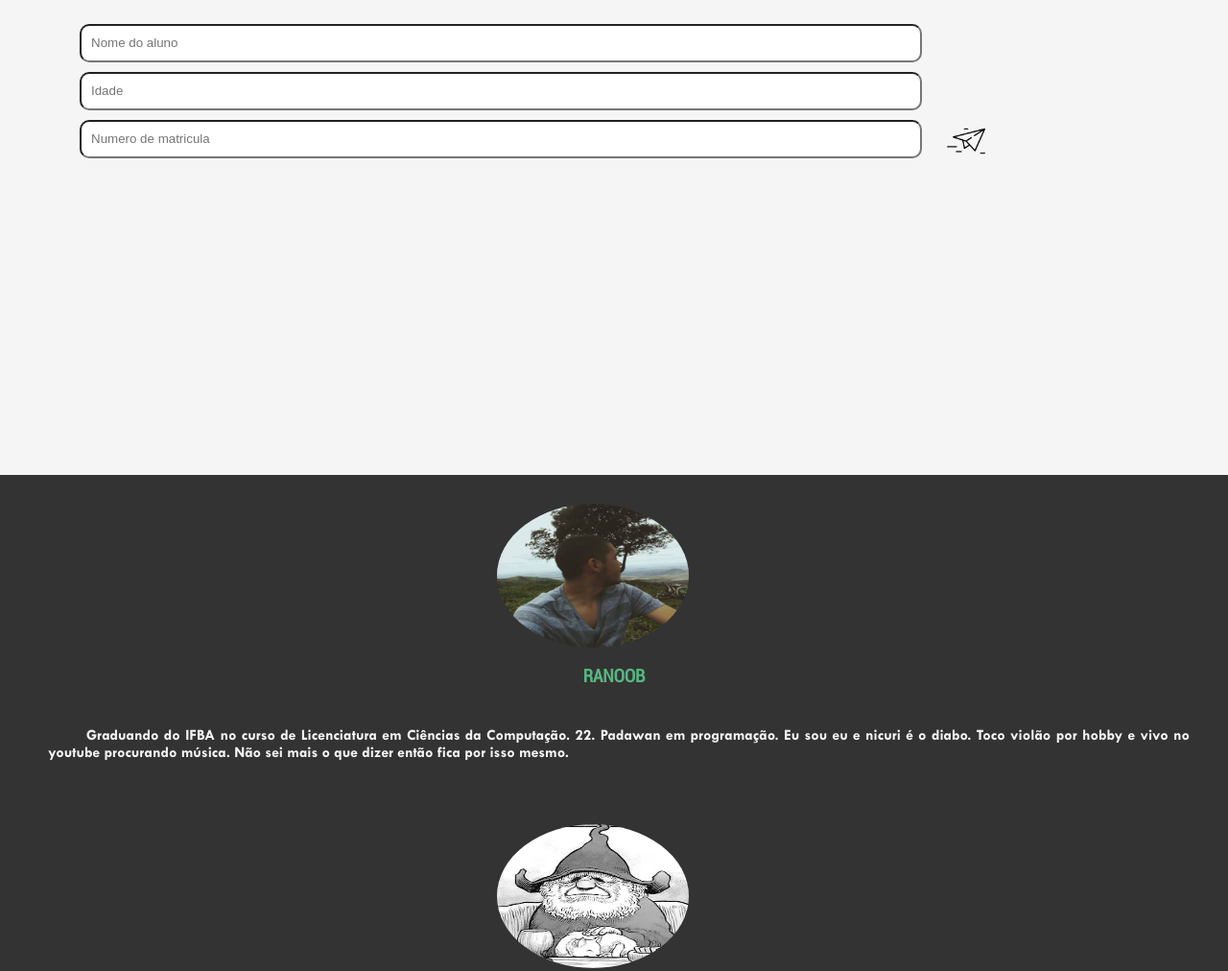
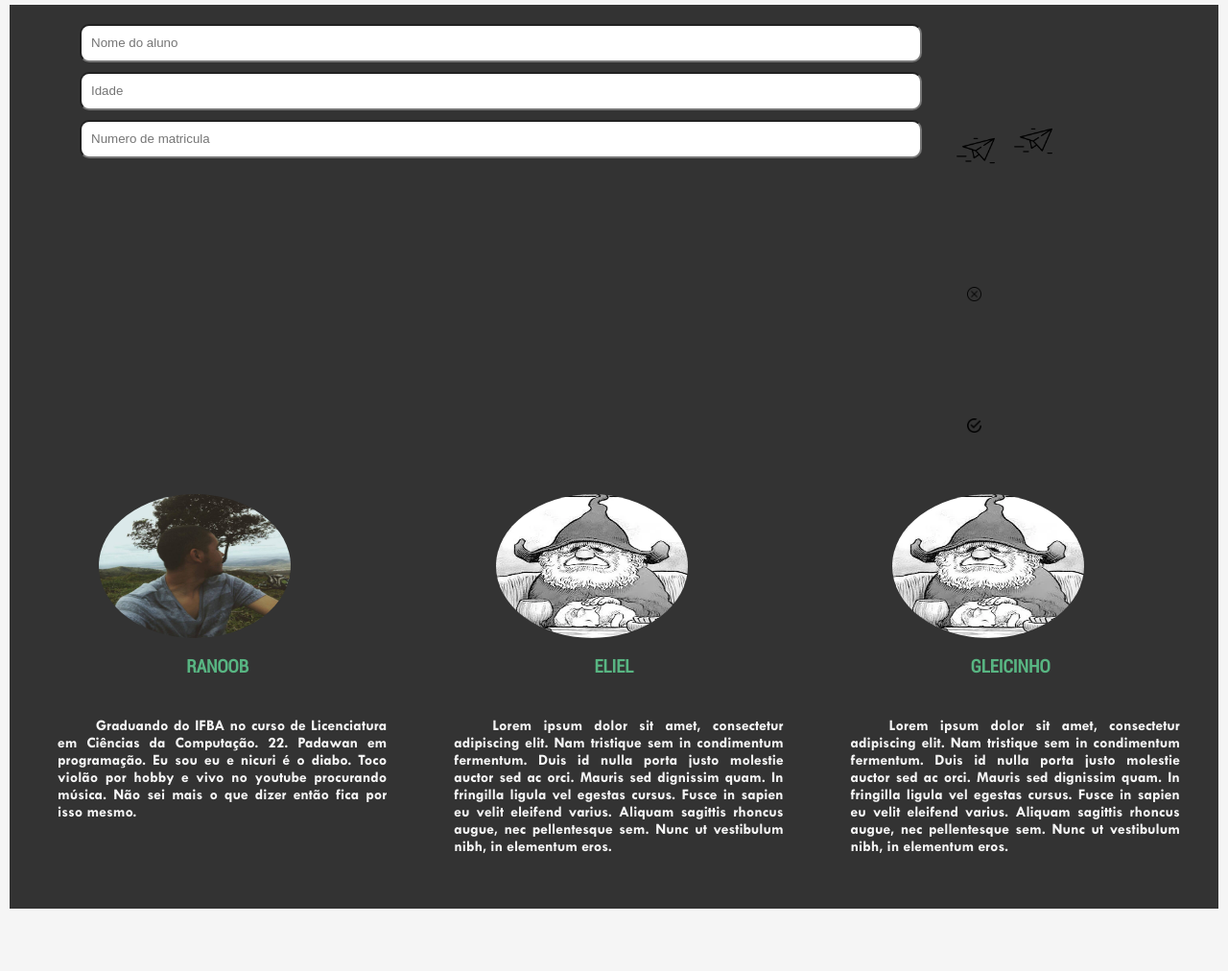
Before and after one commit to 2017-1-LCC/minicurso-javascript, a plain HTML site: page crud-example-js/index.html in a window 1280 px wide. Shown: the part 180-1192 px from the top of the page at 96% size. Drawn offline with Linux system fonts and the light colour scheme.

Commit message:
pequenos ajustes

```diff
--- a/crud-example-js/css/responsividade.css
+++ b/crud-example-js/css/responsividade.css
@@ -9,6 +9,20 @@
     .github img { margin-left: 36%; }
 
     .topo { margin-left: 28%; }
+}
+
+@media screen and (min-width: 400px) {
+    #btnEnviar { margin-left: 35%; }
+    #btnAlterar { margin: 1.5px 0 0 60px; }
+    #btnCancelar { margin-left: 21%; }
+
+    table { margin-left: 2%; }
+
+    .equipe img { margin-left: 21%; }
+
+    .github img { margin-left: 37%; }
+
+    .topo { margin-left: 31%; }
 }
 
 
@@ -39,7 +53,9 @@
 
 @media screen and (min-width: 600px) { .menu a:nth-child(4) { float: right; } }
 
-/* Desktop */
+
+
+/* Telas maiores */
 @media screen and (min-width: 768px) {
     .menu { width: 98%; }
 
@@ -68,7 +84,7 @@
 }
 
 @media screen and (min-width: 900px) {
-    .equipe img { margin: 0; margin-left: 38%; }
+    .equipe img { margin: 0; margin-left: 11%; }
 
     .equipe p, .github p { padding: 10px; }
 
@@ -78,7 +94,7 @@
 }
 
 @media screen and (min-width: 1100px) {
-    .equipe img { margin: 0; margin-left: 40%; }
+    .equipe img { margin: 0; margin-left: 17%; }
 
     .equipe p, .github p { padding: 10px; }
 
@@ -88,7 +104,7 @@
 }
 
 @media screen and (min-width: 1300px) {
-    .equipe img { margin: 0; margin-left: 42.5%; }
+    .equipe img { margin: 0; margin-left: 26%; }
 
     .equipe p, .github p { padding: 10px; }
 
@@ -118,7 +134,7 @@
 }
 
  /* Desktops */
-@media only screen and (min-width: 768px) {
+@media only screen and (min-width: 900px) {
     .col-d-1 { width: 8.33%; }
     .col-d-2 { width: 16.66%; }
     .col-d-3 { width: 25%; }
--- a/crud-example-js/index.html
+++ b/crud-example-js/index.html
@@ -25,7 +25,7 @@
         <div class="row home">
             <!-- form -->
                 <form id="formulario" class="inputs">
-                    <div class="col-9 col-d-9">
+                    <div class="col-9 col-t-9 col-d-9">
                         <input type="text" id="nomeAluno" placeholder="Nome do aluno">
                         <input type="text" id="idadeAluno" placeholder="Idade">
                         <input type="text" id="matriculaAluno" placeholder="Numero de matricula">
@@ -40,6 +40,11 @@
                         <button type="button" onClick="atualizar()" id="btnAlterar" class="botao">
                             <img src="icons/ok.png" title="Confirmar">
                         </button>
+
+                    <div class="col-3 col-t-3 col-d-3">
+                        <button type="submit" id="btnEnviar" class="botao"><img src="icons/enviar.png" title="Enviar"></button>
+                        <button type="button" onClick="cancelar()" id="btnCancelar" class="botao"><img src="icons/cancel.png" title="Cancelar"></button>
+                        <button type="button" onClick="atualizar()" id="btnAlterar" class="botao"><img src="icons/ok.png" title="Confirmar"></button>
                     </div>
                 </form>
 
@@ -53,7 +58,7 @@
 
         <div class="row equipe" id="team">
 
-            <div class="col-4">
+            <div class="col-4 col-t-12 col-d-4">
                 <div class="row raniel">
 
                     <div class="col-4"><img class="foto" src="imgs/1.jpg" alt="foto raniel"/></div>
@@ -68,7 +73,7 @@
                 </div>
             </div>
 
-            <div class="col-4">
+            <div class="col-4 col-t-12 col-d-4">
 
                 <div class="row eliel">
                     <div class="col-4"><img class="foto" src="imgs/2.png" alt="foto eliel"/></div>
@@ -84,7 +89,7 @@
                 </div>
             </div>
 
-            <div class="col-4">
+            <div class="col-4 col-t-12 col-d-4">
                 <div class="row gleicinho">
 
                     <div class="col-4"><img class="foto" src="imgs/3.png" alt="foto gleicinho"/></div>
```
Also changed, not shown: crud-example-js/gleycin/gleycinho.html (renamed from crud-example-js/gleycinho.html).
